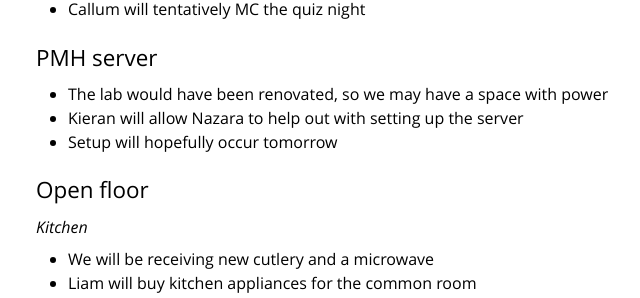
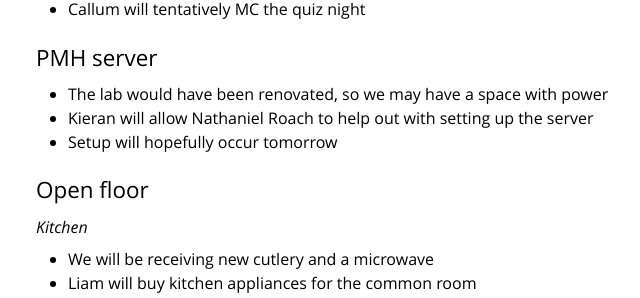
Before and after one commit to ComSSA/www.comssa.org.au, a Jekyll site: the page built from minutes/2014-08-06/index.md, in a window 1280 px wide and 900 px high, scrolled down 3024 px. Shown: the part 153-451 px from the top of the window, without its empty margins (284-924 px from the left). Built offline with Jekyll 4.4.1, drawn with Linux system fonts in a browser that asks for light colours.

Commit message:
s/Nazara/Nathaniel Roach/

```diff
--- a/minutes/2014-08-06/index.md
+++ b/minutes/2014-08-06/index.md
@@ -145,7 +145,7 @@ title: Minutes for 2014-08-06
 ## PMH server
 
   * The lab would have been renovated, so we may have a space with power
-  * Kieran will allow Nazara to help out with setting up the server
+  * Kieran will allow Nathaniel Roach to help out with setting up the server
   * Setup will hopefully occur tomorrow
 
 ## Open floor
```
